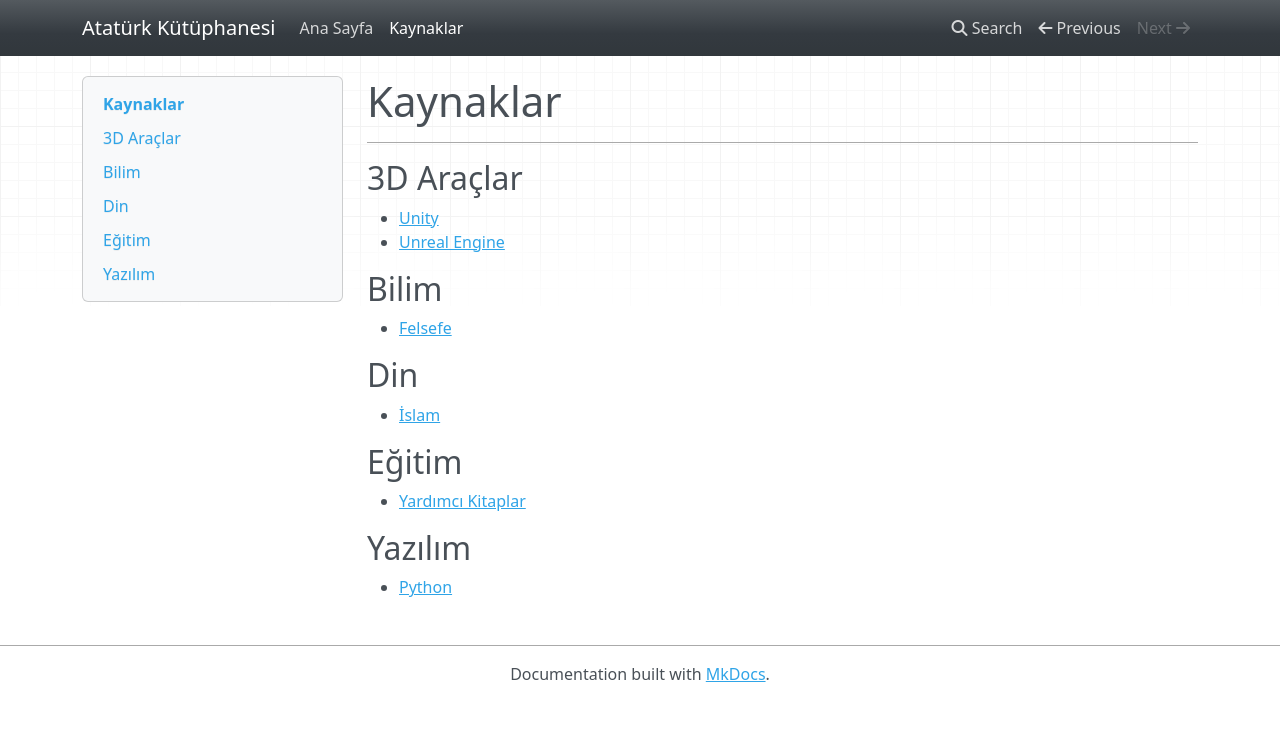
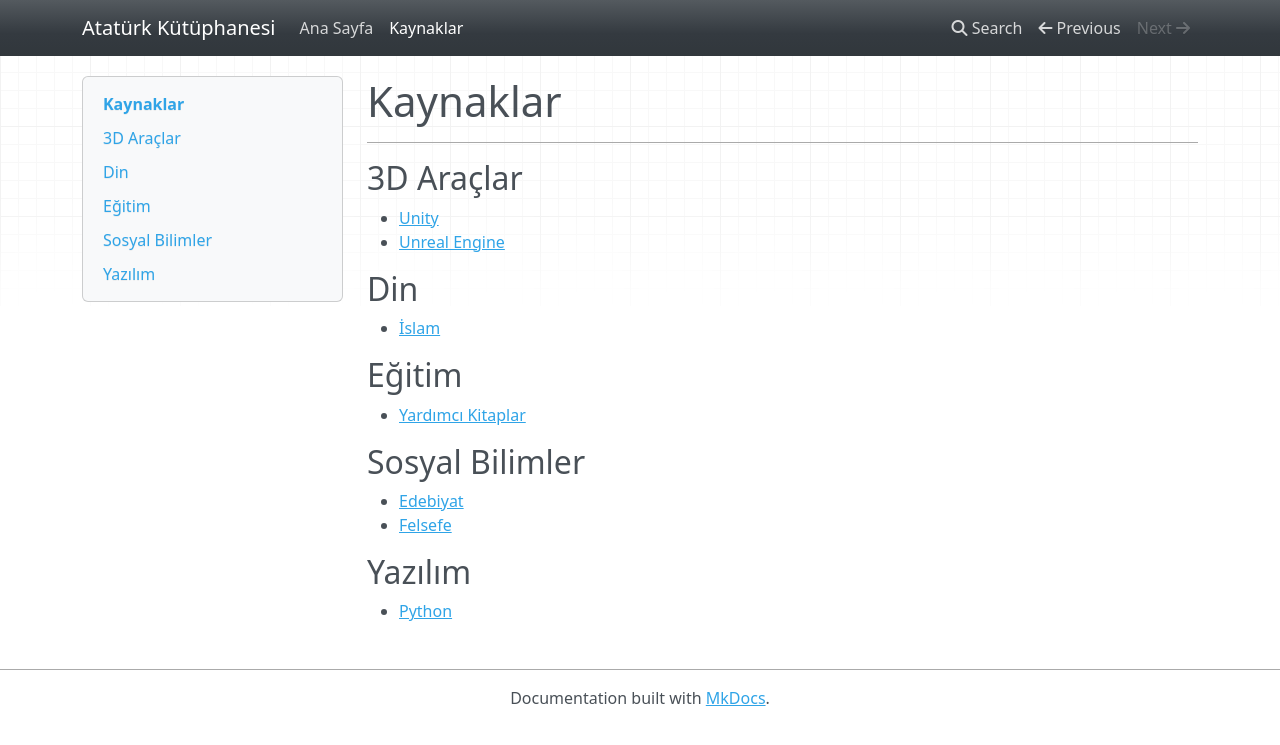
Before and after one commit to oldventura/AtaturkKutuphanesi, an MkDocs documentation site: the page built from docs/sources.md, in a window 1280 px wide. Shown: the top 745 px of the page. Built offline with MkDocs 1.6.1, drawn with Linux system fonts in a browser that asks for light colours; nearby versions of some CDN libraries.

Commit message:
Herpy dooves.

```diff
--- a/docs/sources.md
+++ b/docs/sources.md
@@ -6,14 +6,15 @@
 * [Unity](unity.md)
 * [Unreal Engine](unreal_engine.md)
 
-## Bilim
-* [Felsefe](philosophy.md)
-
 ## Din
 * [İslam](islam.md)
 
 ## Eğitim
 * [Yardımcı Kitaplar](yardimci_kitaplar.md)
 
+## Sosyal Bilimler
+* [Edebiyat](literature.md)
+* [Felsefe](philosophy.md)
+
 ## Yazılım
 * [Python](python.md)
```
Also changed, not shown: docs/literature.md (added, +6 -0 lines).
